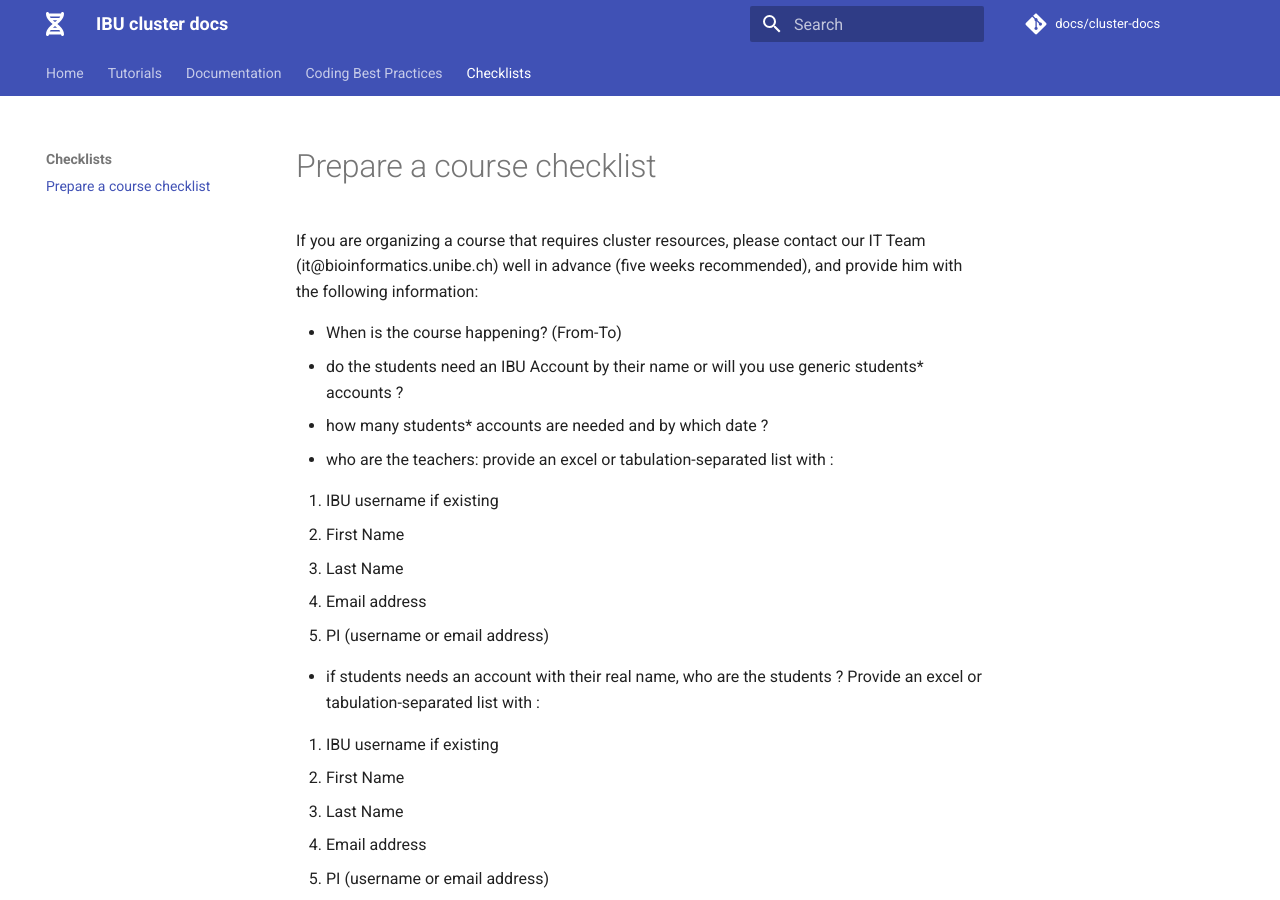
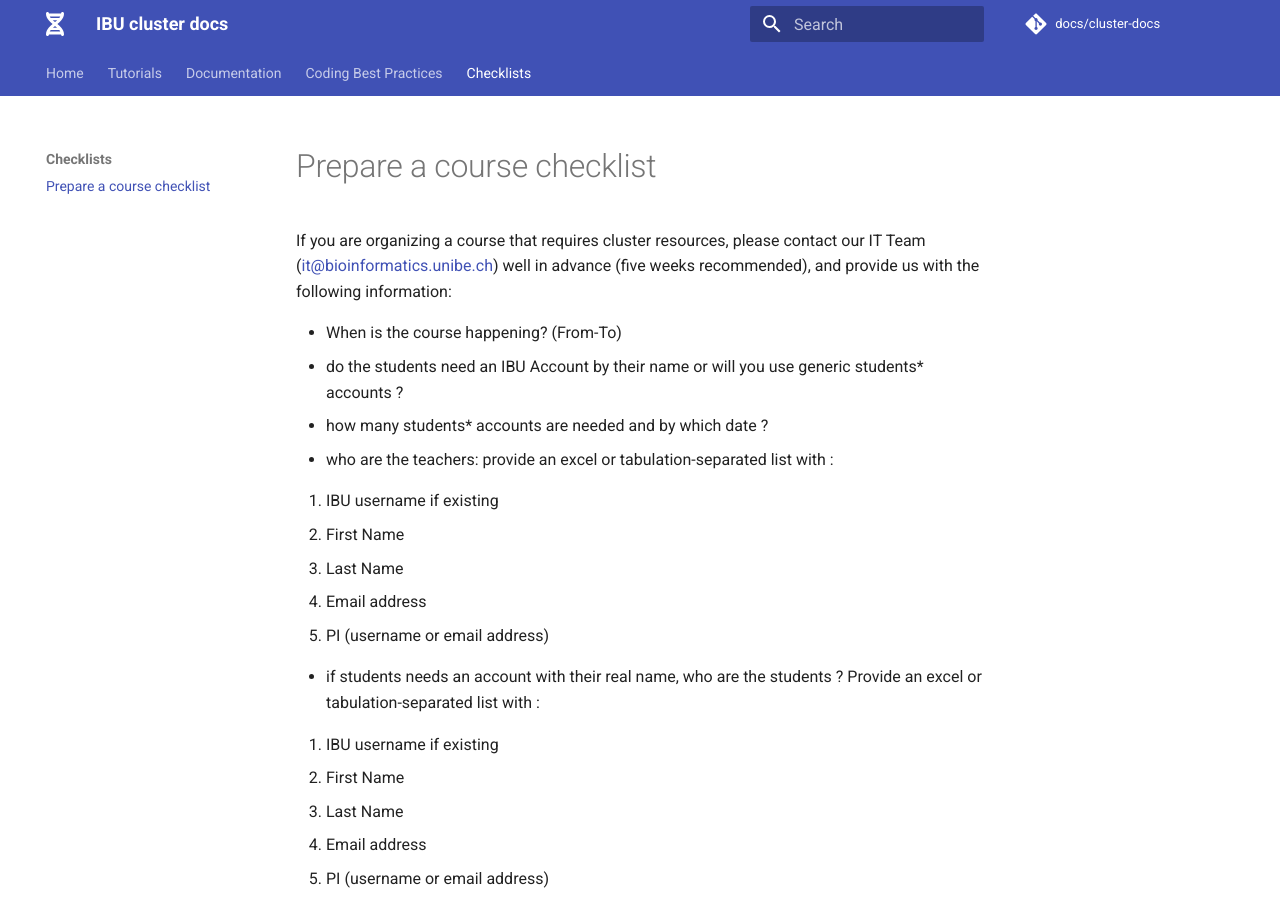
Before and after one commit to GeertvanGeest/cluster-docs, an MkDocs documentation site: the page built from docs/checklists/checklist_courses_cluster.md, in a window 1280 px wide and 900 px high. Built offline with MkDocs 1.6.1 and Material for MkDocs 9.7.7, drawn with Linux system fonts in a browser that asks for light colours.

Commit message:
cosmetic change

```diff
--- a/docs/checklists/checklist_courses_cluster.md
+++ b/docs/checklists/checklist_courses_cluster.md
@@ -1,4 +1,4 @@
-If you are organizing a course that requires cluster resources, please contact our IT Team (it@bioinformatics.unibe.ch) well in advance (five weeks recommended), and provide him with the following information:
+If you are organizing a course that requires cluster resources, please contact our IT Team ([it@bioinformatics.unibe.ch](mailto:it@bioinformatics.unibe.ch)) well in advance (five weeks recommended), and provide us with the following information:
 
 - When is the course happening? (From-To)
 - do the students need an IBU Account by their name or will you use generic students* accounts ?
```
